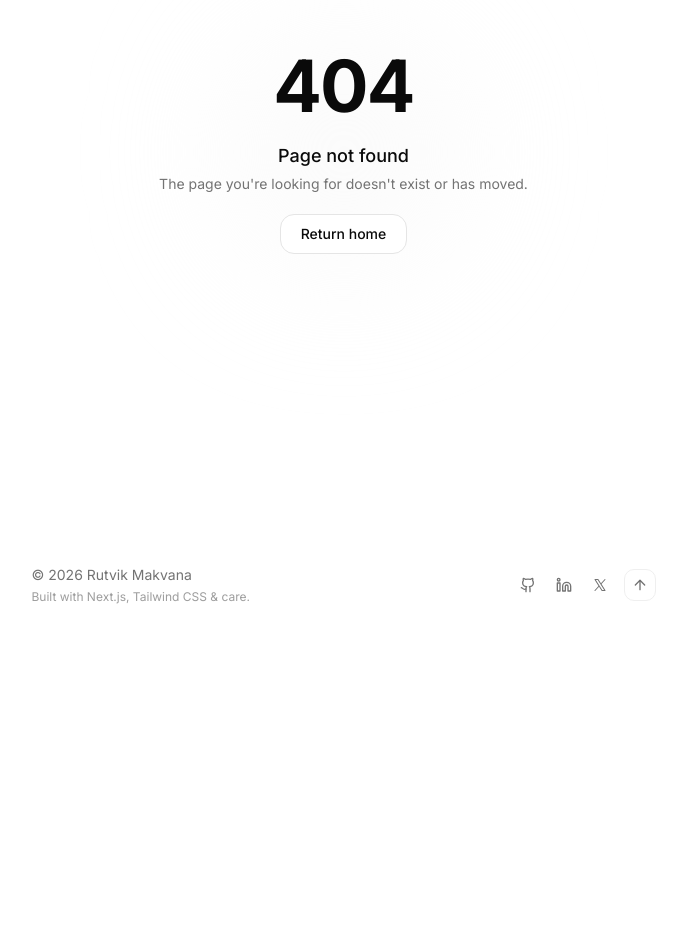
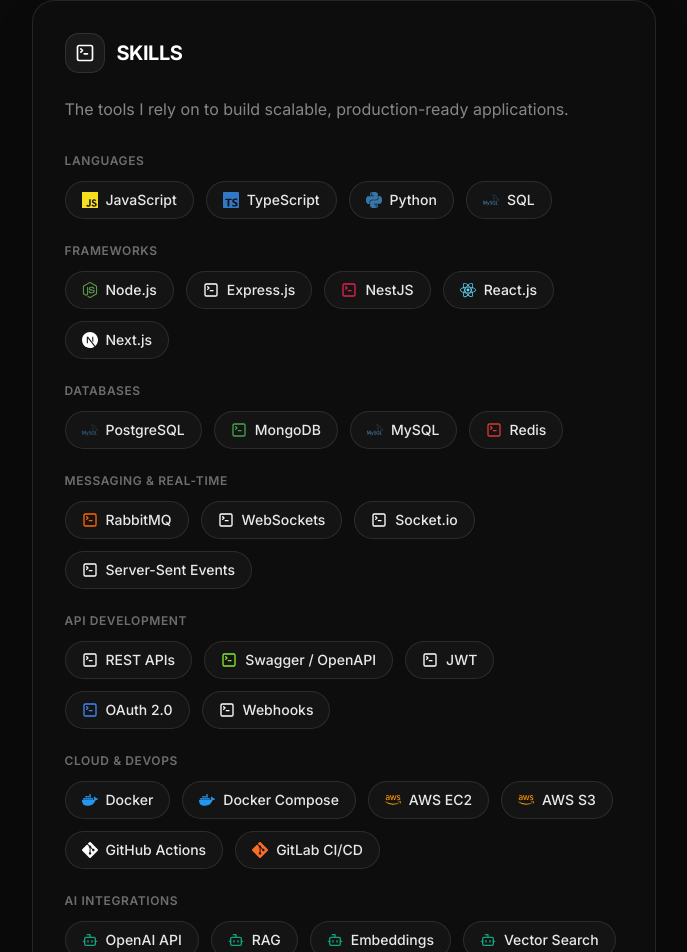
Before and after one commit to RutvikMakvana4/devfolio, a Next.js app: page /skills in a window 1280 px wide. Before the commit this address had no page. Shown: the part 171-1123 px from the top of the page, without its empty margins (289-976 px from the left). Before the commit the page ends 800 px from the top, so only its background shows below. Built offline with nearby package versions, Linux system fonts and the light colour scheme.

Commit message:
feat: add Skills page and update navbar
- Added a new Skills page with categorized skill groups and icons.
- Updated navbar to include a link to the Skills page.
- Introduced new dependencies for Radix UI components.

```diff
--- a/app/layout.js
+++ b/app/layout.js
@@ -6,6 +6,7 @@
 import { ScrollProgress } from "@/components/site/scroll-progress";
 import { MouseGlow } from "@/components/site/mouse-glow";
 import { CommandPalette } from "@/components/site/command-palette";
+import Script from "next/script";
 
 const inter = Inter({
   subsets: ["latin"],
@@ -62,7 +63,9 @@
   return (
     <html lang="en" className={inter.variable} suppressHydrationWarning>
       <head>
-        <script dangerouslySetInnerHTML={{ __html: themeScript }} />
+        <Script id="theme-script" strategy="beforeInteractive">
+          {themeScript}
+        </Script>
       </head>
       <body className="bg-background font-sans text-foreground antialiased">
         <ScrollProgress />
--- /dev/null
+++ b/app/skills/page.js
@@ -0,0 +1,18 @@
+import { SectionHeading } from "@/components/site/section-heading";
+import Skills from "@/components/site/skills";
+
+export default function SkillsPage() {
+  return (
+    <div className="space-y-6 sm:space-y-8">
+      <section className="space-y-4">
+        <SectionHeading
+          id="skills"
+          eyebrow="Technical"
+          title="Skills"
+          subtitle="My core technology stack for backend and AI development."
+        />
+        <Skills />
+      </section>
+    </div>
+  );
+}
--- a/components/site/command-palette.jsx
+++ b/components/site/command-palette.jsx
@@ -2,7 +2,8 @@
 
 import { useState, useEffect, useMemo, useRef } from "react";
 import { useRouter } from "next/navigation";
-import { Dialog, VisuallyHidden } from "radix-ui";
+import * as Dialog from "@radix-ui/react-dialog";
+import * as VisuallyHidden from "@radix-ui/react-visually-hidden";
 import {
   LuSearch,
   LuHouse,
--- a/components/site/navbar.jsx
+++ b/components/site/navbar.jsx
@@ -9,6 +9,7 @@
 
 const links = [
   { href: "/", label: "Home" },
+  { href: "/skills", label: "Skills" },
   { href: "/projects", label: "Projects" },
   {
     href: "https://www.npmjs.com/~rutvikmakvana",
--- a/components/site/skills.jsx
+++ b/components/site/skills.jsx
@@ -1,30 +1,139 @@
-import { skills } from "@/lib/data";
-import { Reveal } from "./reveal";
+"use client";
 
-export function Skills() {
+import {
+  SiTypescript,
+  SiJavascript,
+  SiPython,
+  SiMysql,
+  SiReact,
+  SiNextdotjs,
+  SiNodedotjs,
+  SiDocker,
+  SiGit,
+} from "react-icons/si";
+
+import { FaAws } from "react-icons/fa";
+import { TerminalSquare, Bot } from "lucide-react";
+
+const skillGroups = [
+  {
+    title: "Languages",
+    skills: [
+      { name: "JavaScript", icon: SiJavascript, color: "#F7DF1E" },
+      { name: "TypeScript", icon: SiTypescript, color: "#3178C6" },
+      { name: "Python", icon: SiPython, color: "#3776AB" },
+      { name: "SQL", icon: SiMysql, color: "#4479A1" },
+    ],
+  },
+  {
+    title: "Frameworks",
+    skills: [
+      { name: "Node.js", icon: SiNodedotjs, color: "#5FA04E" },
+      { name: "Express.js", icon: TerminalSquare, color: "#FFFFFF" },
+      { name: "NestJS", icon: TerminalSquare, color: "#E0234E" },
+      { name: "React.js", icon: SiReact, color: "#61DAFB" },
+      { name: "Next.js", icon: SiNextdotjs, color: "#FFFFFF" },
+    ],
+  },
+  {
+    title: "Databases",
+    skills: [
+      { name: "PostgreSQL", icon: SiMysql, color: "#336791" },
+      { name: "MongoDB", icon: TerminalSquare, color: "#47A248" },
+      { name: "MySQL", icon: SiMysql, color: "#4479A1" },
+      { name: "Redis", icon: TerminalSquare, color: "#DC382D" },
+    ],
+  },
+  {
+    title: "Messaging & Real-Time",
+    skills: [
+      { name: "RabbitMQ", icon: TerminalSquare, color: "#FF6600" },
+      { name: "WebSockets", icon: TerminalSquare, color: "#FFFFFF" },
+      { name: "Socket.io", icon: TerminalSquare, color: "#FFFFFF" },
+      { name: "Server-Sent Events", icon: TerminalSquare, color: "#FFFFFF" },
+    ],
+  },
+  {
+    title: "API Development",
+    skills: [
+      { name: "REST APIs", icon: TerminalSquare, color: "#FFFFFF" },
+      { name: "Swagger / OpenAPI", icon: TerminalSquare, color: "#85EA2D" },
+      { name: "JWT", icon: TerminalSquare, color: "#FFFFFF" },
+      { name: "OAuth 2.0", icon: TerminalSquare, color: "#4285F4" },
+      { name: "Webhooks", icon: TerminalSquare, color: "#FFFFFF" },
+    ],
+  },
+  {
+    title: "Cloud & DevOps",
+    skills: [
+      { name: "Docker", icon: SiDocker, color: "#2496ED" },
+      { name: "Docker Compose", icon: SiDocker, color: "#2496ED" },
+      { name: "AWS EC2", icon: FaAws, color: "#FF9900" },
+      { name: "AWS S3", icon: FaAws, color: "#FF9900" },
+      { name: "GitHub Actions", icon: SiGit, color: "#FFFFFF" },
+      { name: "GitLab CI/CD", icon: SiGit, color: "#FC6D26" },
+    ],
+  },
+  {
+    title: "AI Integrations",
+    skills: [
+      { name: "OpenAI API", icon: Bot, color: "#10A37F" },
+      { name: "RAG", icon: Bot, color: "#10A37F" },
+      { name: "Embeddings", icon: Bot, color: "#10A37F" },
+      { name: "Vector Search", icon: Bot, color: "#10A37F" },
+    ],
+  },
+  {
+    title: "Tools",
+    skills: [
+      { name: "Git", icon: SiGit, color: "#F05032" },
+      { name: "GitHub", icon: SiGit, color: "#FFFFFF" },
+      { name: "GitLab", icon: SiGit, color: "#FC6D26" },
+      { name: "Postman", icon: TerminalSquare, color: "#FF6C37" },
+      { name: "VS Code", icon: TerminalSquare, color: "#007ACC" },
+    ],
+  },
+];
+
+function SkillPill({ name, icon: Icon, color }) {
   return (
-    <div className="space-y-4">
-      {Object.entries(skills).map(([category, items], ci) => (
-        <Reveal
-          key={category}
-          delay={ci * 70}
-          className="flex flex-col gap-2 border-b border-border/60 pb-4 last:border-0 last:pb-0 sm:flex-row sm:gap-6"
-        >
-          <p className="shrink-0 pt-1 text-sm font-semibold sm:w-28">
-            {category}
-          </p>
-          <div className="flex flex-wrap gap-2">
-            {items.map((skill) => (
-              <span
-                key={skill}
-                className="rounded-full border border-transparent bg-muted/60 px-3 py-1 text-xs text-muted-foreground transition-all hover:-translate-y-0.5 hover:border-border/40 hover:bg-muted/30 hover:text-foreground"
-              >
-                {skill}
-              </span>
-            ))}
-          </div>
-        </Reveal>
-      ))}
-    </div>
+    <span className="inline-flex items-center gap-2 rounded-full border border-white/10 bg-white/[0.03] px-4 py-2 text-sm font-medium text-white/90 transition-colors hover:border-white/20 hover:bg-white/[0.06]">
+      <Icon className="h-4 w-4 shrink-0" style={{ color }} />
+      {name}
+    </span>
   );
 }
+
+export default function Skills() {
+  return (
+    <section className="w-full max-w-2xl rounded-3xl border border-white/10 bg-[#0d0d0d] p-8 text-white shadow-2xl">
+      <div className="mb-6 flex items-center gap-3">
+        <div className="flex h-10 w-10 items-center justify-center rounded-xl border border-white/10 bg-white/5">
+          <TerminalSquare className="h-5 w-5 text-white" />
+        </div>
+
+        <h2 className="text-xl font-bold tracking-tight">SKILLS</h2>
+      </div>
+
+      <p className="mb-8 text-white/50">
+        The tools I rely on to build scalable, production-ready applications.
+      </p>
+
+      <div className="space-y-6">
+        {skillGroups.map((group) => (
+          <div key={group.title}>
+            <h3 className="mb-3 text-xs font-semibold uppercase tracking-wider text-white/40">
+              {group.title}
+            </h3>
+
+            <div className="flex flex-wrap gap-3">
+              {group.skills.map((skill) => (
+                <SkillPill key={skill.name} {...skill} />
+              ))}
+            </div>
+          </div>
+        ))}
+      </div>
+    </section>
+  );
+}
--- a/package.json
+++ b/package.json
@@ -9,6 +9,8 @@
   },
   "dependencies": {
     "@base-ui/react": "^1.6.0",
+    "@radix-ui/react-dialog": "^1.1.23",
+    "@radix-ui/react-visually-hidden": "^1.2.11",
     "class-variance-authority": "^0.7.1",
     "clsx": "^2.1.1",
     "lucide-react": "^1.21.0",
```
Also changed, not shown: 1 other file (tests, documents, lock files or other folders).
